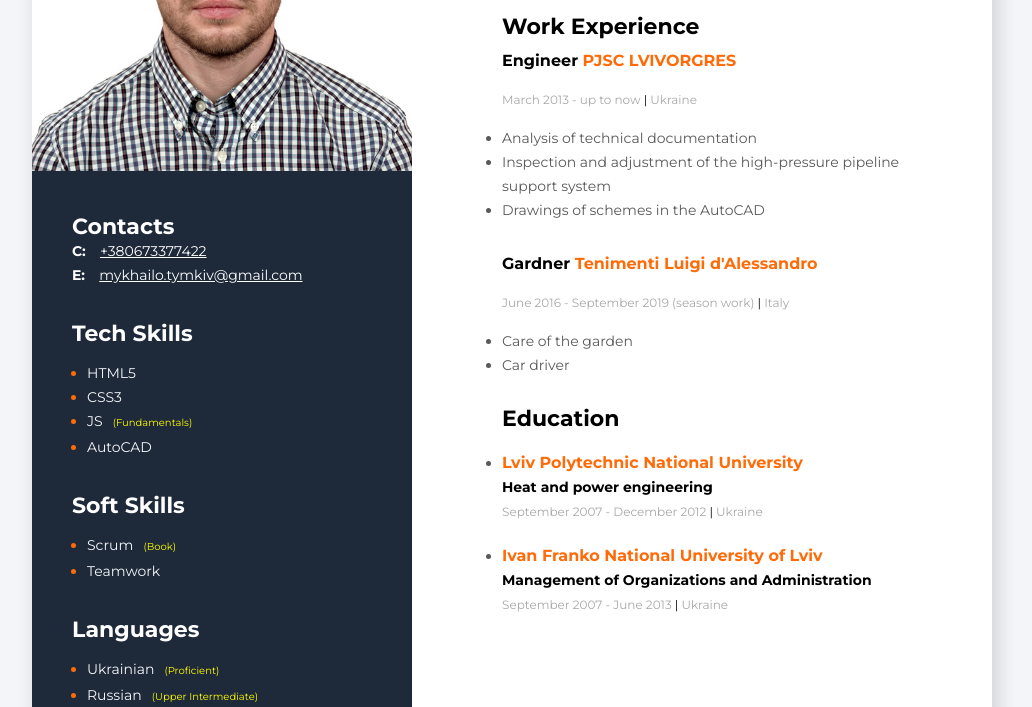
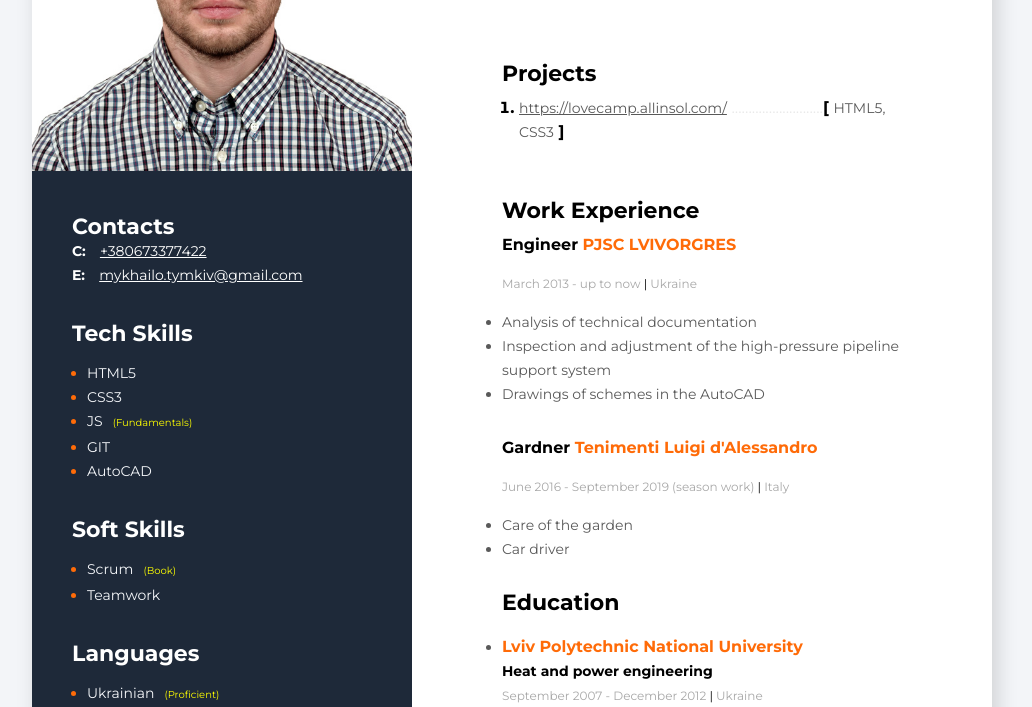
Before and after one commit to Mykhailo-Tymkiv/cv, a plain HTML site: page index.html in a window 1280 px wide. Shown: the part 289-996 px from the top of the page, without its empty margins (128-1160 px from the left). Drawn offline with Linux system fonts and the light colour scheme.

Commit message:
Sample code

```diff
--- a/css/index.css
+++ b/css/index.css
@@ -92,6 +92,12 @@ body {
     color: yellow;
     padding-left: 10px;
 }
+.profession {
+    font-size: 14px;
+    font-weight: 700;
+    line-height: 24px;
+    margin-bottom: 23px;
+}
 .name {
     font-size: 45px;
     font-weight: 700;
@@ -111,6 +117,29 @@ body {
     font-weight: 700;
     line-height: 24px;
     margin-bottom: 10px;
+}
+.projects-links {
+    font-size: 14px;
+    font-weight: 400;
+    line-height: 24px;
+    color: #595959;
+}
+.tech-name {
+    color: #595959;
+    font-size: 14px;
+    font-weight: 400;
+    line-height: 24px;
+}
+.dots {
+    color: #e9e9e9;
+    font-weight: 100;
+}
+.project-item {
+    font-weight: 700;
+    margin-left: 17px;
+}
+.projects-container {
+    margin-bottom: 55px;
 }
 .profession-title {
     font-size: 16px;
--- a/index.html
+++ b/index.html
@@ -31,6 +31,7 @@
                     <li class="skills-item"><span class="skills-text">HTML5</span></li>
                     <li class="skills-item"><span class="skills-text">CSS3</span></li>
                     <li class="skills-item"><span class="skills-text">JS<span class="level">(Fundamentals)</span></span></li>
+                    <li class="skills-item"><span class="skills-text">GIT</span></li>
                     <li class="skills-item"><span class="skills-text">AutoCAD</span></li>
                 </ul>
             </div>
@@ -58,7 +59,17 @@
             <!--about me main info-->
             <div>
                 <div class="info-container">
+                    <h2 class="profession">Student Front-End Developer</h2>
                     <h1 class="name">Mykhailo Tymkiv</h1>
+                </div>
+                <!--project container-->
+                <div class="projects-container">
+                    <h3 class="about-me-title">Projects</h3>
+                    <ol>
+                        <li class="project-item"><a class="projects-links" href="https://lovecamp.allinsol.com/">https://lovecamp.allinsol.com/</a>
+                            <span class="dots">...........................</span><span><b>[</b> <span class="tech-name">HTML5, CSS3</span> <b>]</b></span>
+                        </li>
+                    </ol>
                 </div>
                 <h3 class="about-me-title">Work Experience</h3>
                 <!--company 1-->
```
